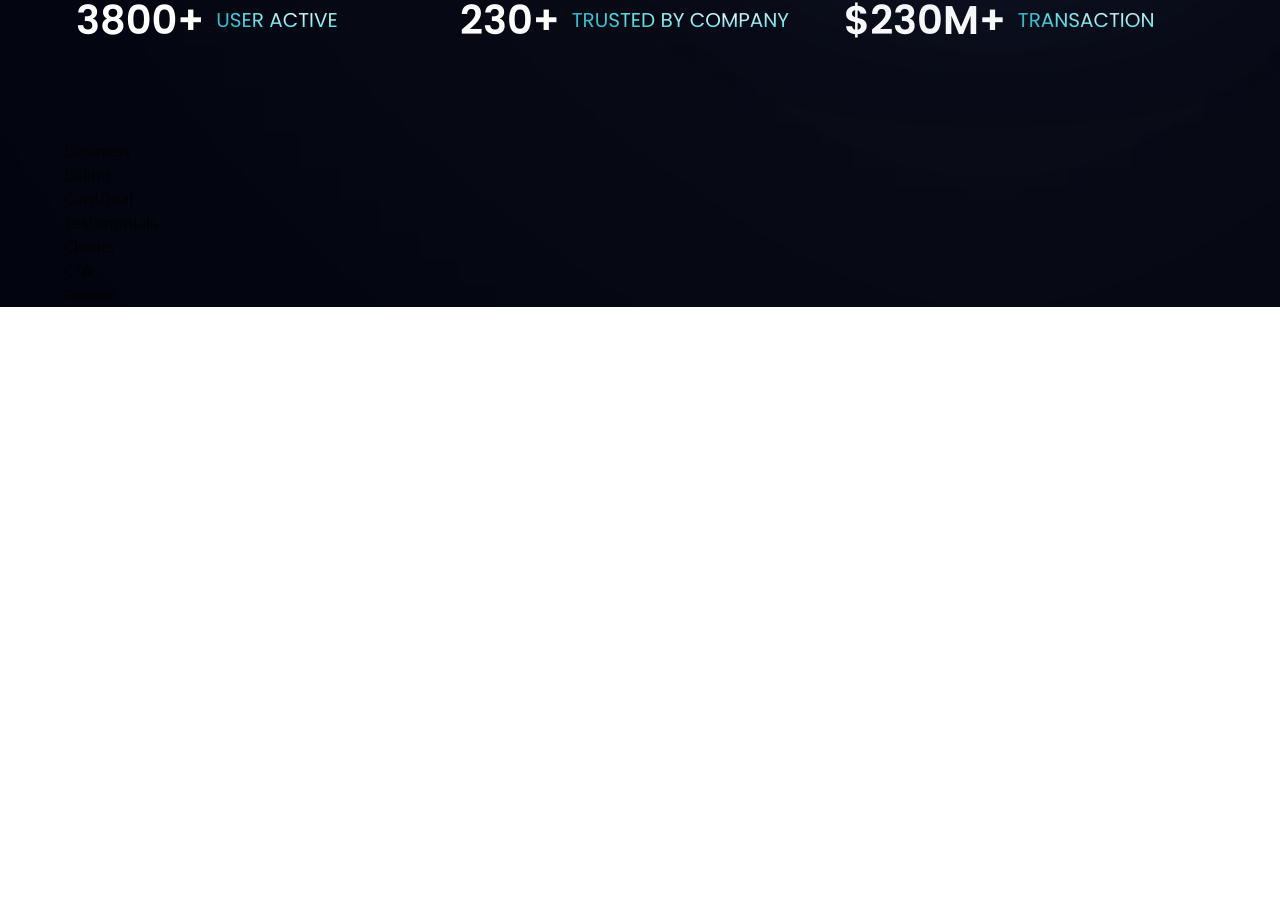
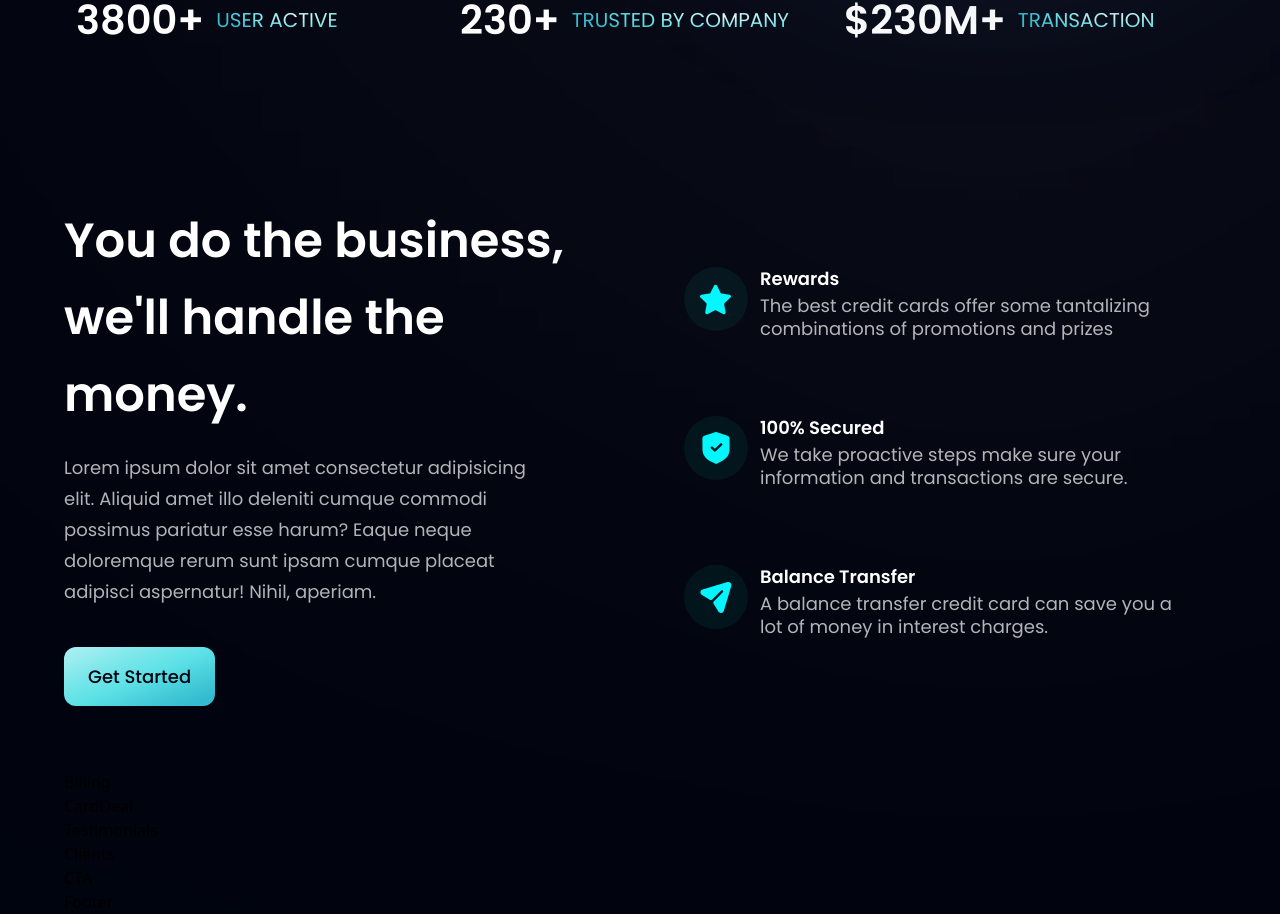
Before and after one commit to puchana123/bank_modern_app, a React (Vite) app: page / in a window 1280 px wide. Shown: the part 852-1766 px from the top of the page. Before the commit the page ends 1159 px from the top, so only its background shows below. Built offline with nearby package versions, Linux system fonts and the light colour scheme.

Commit message:
UI-Business

```diff
--- a/src/components/Business.jsx
+++ b/src/components/Business.jsx
@@ -1,9 +1,55 @@
-import React from 'react'
+import React from "react";
+import { features } from "../constants";
+import styles, { layout } from "../style";
+import Button from "./Button";
+
+const FeatureCard = ({ icon, title, content, index }) => (
+  <div
+    className={`flex flex-row p-6 rounded-[20px] ${
+      index !== features.length - 1 ? "mb-6" : "mb-0"
+    } feature-card`}
+  >
+    <div
+      className={`w-[64px] h-[64px] rounded-full bg-dimBlue ${styles.flexCenter}`}
+    >
+      <img src={icon} alt="icon" className="w-[50%] h-[50%] object-contain" />
+    </div>
+    <div className="flex-1 flex flex-col ml-3">
+      <h4 className="font-poppins font-semibold text-white text-[18px] leading-[23px] mb-1">
+        {title}
+      </h4>
+      <p className="font-poppins font-normal text-dimWhite text-[18px] leading-[23px] mb-1">
+        {content}
+      </p>
+    </div>
+  </div>
+);
 
 const Business = () => {
   return (
-    <div>Business</div>
-  )
-}
+    <section id="features" className={layout.section}>
+      <div className={layout.sectionInfo}>
+        <h2 className={styles.heading2}>
+          You do the business, <br className="sm:block hidden" /> we'll handle
+          the money.
+        </h2>
+        <p className={`${styles.paragraph} max-w-[470px] mt-5`}>
+          Lorem ipsum dolor sit amet consectetur adipisicing elit. Aliquid amet
+          illo deleniti cumque commodi possimus pariatur esse harum? Eaque neque
+          doloremque rerum sunt ipsam cumque placeat adipisci aspernatur! Nihil,
+          aperiam.
+        </p>
 
-export default Business
+        <Button styles="mt-10" />
+      </div>
+
+      <div className={`${layout.sectionImg} flex-col`}>
+        {features.map((feature, index) => (
+          <FeatureCard key={feature.id} {...feature} index={index} />
+        ))}
+      </div>
+    </section>
+  );
+};
+
+export default Business;
--- a/src/components/Button.jsx
+++ b/src/components/Button.jsx
@@ -1,9 +1,13 @@
-import React from 'react'
+import React from "react";
 
-const Button = () => {
+const Button = ({ styles }) => {
   return (
-    <div>Button</div>
-  )
-}
+    <button
+      className={`py-4 px-6 bg-blue-gradient font-poppins font-medium text-[18px] text-primary outline-none rounded-xl ${styles}`}
+    >
+      Get Started
+    </button>
+  );
+};
 
-export default Button
+export default Button;
```
